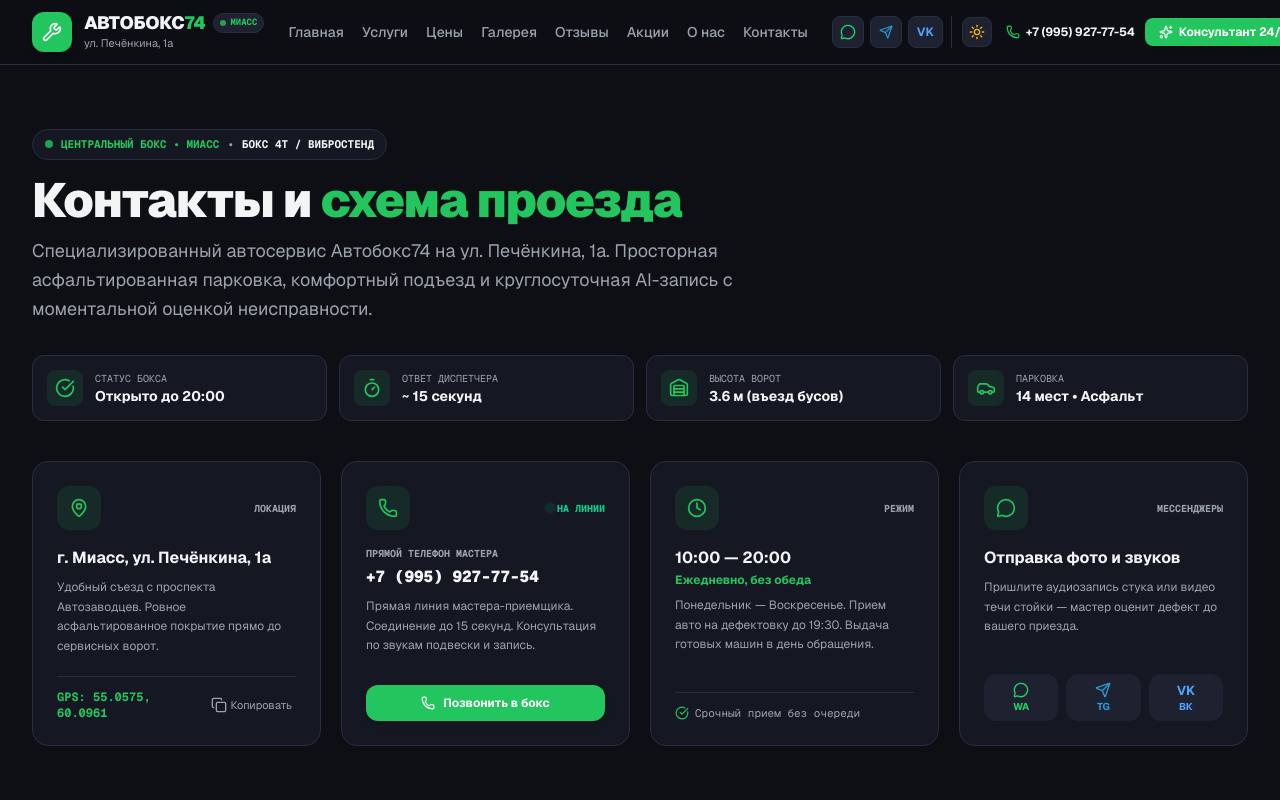
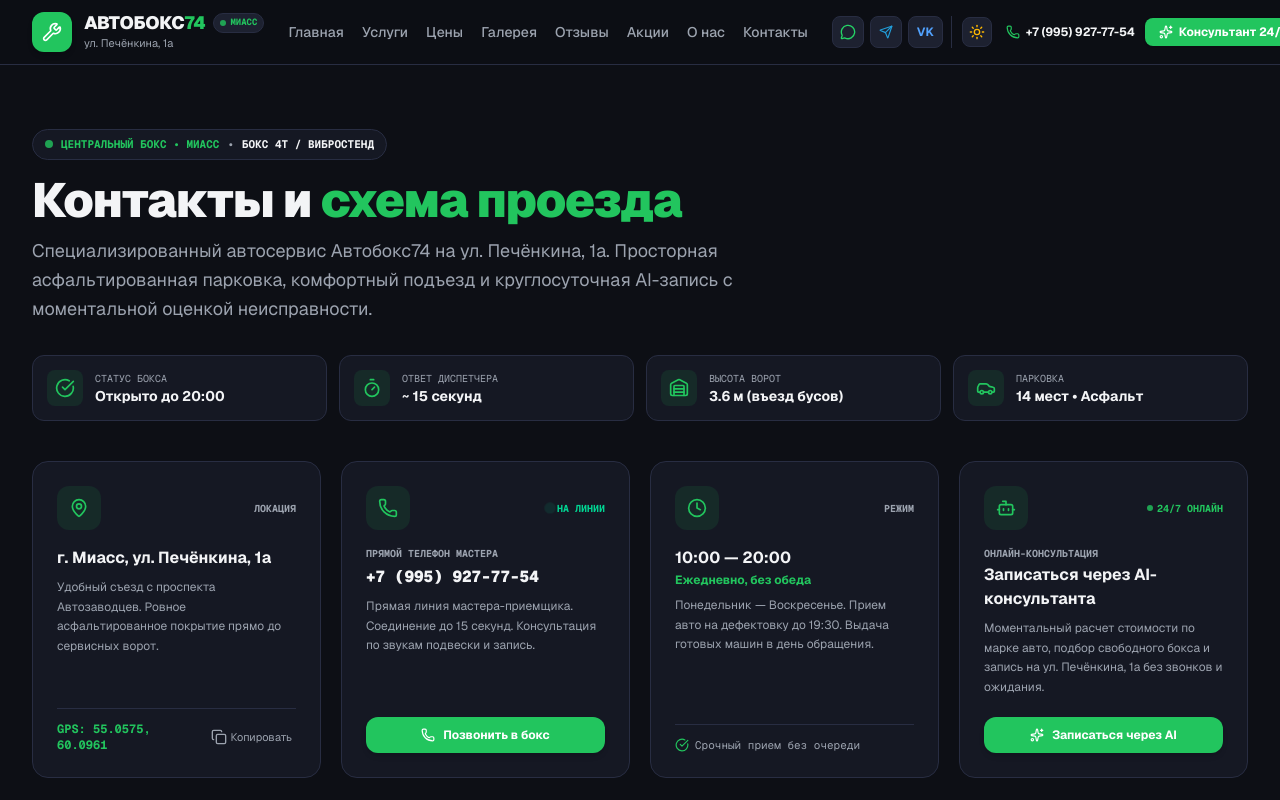
Before and after one commit to 7project/autobox, a Next.js app: page /kontakty in a window 1280 px wide. Shown: the top 800 px of the page. Built offline with nearby package versions, Linux system fonts and the light colour scheme.

Commit message:
feat(kontakty): replace messengers tile with AI consultant booking tile

```diff
--- a/src/app/kontakty/page.tsx
+++ b/src/app/kontakty/page.tsx
@@ -28,9 +28,11 @@
   ShieldCheck,
   Disc,
   Zap,
+  Bot,
 } from "lucide-react";
 import { AiAutoConsultant } from "@/components/AiAutoConsultant";
 import { InteractiveMap } from "@/components/InteractiveMap";
+import { BookingConsultantButton } from "@/components/BookingConsultantButton";
 
 interface SymptomPreset {
   id: string;
@@ -583,48 +585,34 @@
             </div>
           </div>
 
-          {/* Card 4: Messengers */}
+          {/* Card 4: AI Consultant Booking */}
           <div className="p-6 rounded-2xl border border-[var(--border)] bg-[var(--card)] flex flex-col justify-between group hover:border-[var(--primary)]/50 transition-all">
             <div>
               <div className="flex items-center justify-between mb-4">
                 <div className="w-11 h-11 rounded-xl bg-[var(--primary)]/10 flex items-center justify-center text-[var(--primary)] group-hover:bg-[var(--primary)] group-hover:text-white transition-colors">
-                  <MessageCircle className="h-5 w-5" />
+                  <Bot className="h-5 w-5" />
                 </div>
-                <span className="text-[10px] font-mono font-bold text-[var(--muted-foreground)] uppercase">Мессенджеры</span>
+                <span className="text-[10px] font-mono font-bold text-[var(--primary)] uppercase flex items-center gap-1">
+                  <span className="w-1.5 h-1.5 rounded-full bg-[var(--primary)] animate-pulse" /> 24/7 Онлайн
+                </span>
               </div>
-              <h3 className="text-base font-bold text-[var(--foreground)]">Отправка фото и звуков</h3>
+              <p className="text-[10px] font-mono font-bold text-[var(--muted-foreground)] uppercase">ОНЛАЙН-КОНСУЛЬТАЦИЯ</p>
+              <h3 className="text-base font-bold text-[var(--foreground)] mt-0.5">
+                Записаться через AI-консультанта
+              </h3>
               <p className="mt-2 text-xs text-[var(--muted-foreground)] leading-relaxed">
-                Пришлите аудиозапись стука или видео течи стойки — мастер оценит дефект до вашего приезда.
+                Моментальный расчет стоимости по марке авто, подбор свободного бокса и запись на ул. Печёнкина, 1а без звонков и ожидания.
               </p>
             </div>
-            <div className="mt-5 grid grid-cols-3 gap-2">
-              <a
-                href="https://wa.me/79959277754"
-                target="_blank"
-                rel="noopener noreferrer"
-                className="flex flex-col items-center justify-center py-2 rounded-xl bg-[var(--secondary)] hover:bg-[#25D366] hover:text-white text-[#25D366] transition-all text-xs font-bold"
+            <div className="mt-5">
+              <BookingConsultantButton
+                from="Контакты: карточка AI-записи"
+                prompt="Здравствуйте! Хочу записаться на диагностику и консультацию в Автобокс74 на ул. Печёнкина, 1а. Подскажите свободное время."
+                className="w-full inline-flex items-center justify-center gap-2 px-4 py-2.5 rounded-xl bg-[var(--primary)] text-white text-xs font-bold shadow-md shadow-[var(--primary)]/20 hover:bg-[var(--primary)]/90 transition-all cursor-pointer"
               >
-                <MessageCircle className="h-4 w-4" />
-                <span className="text-[10px] mt-0.5">WA</span>
-              </a>
-              <a
-                href="https://t.me/+79959277754"
-                target="_blank"
-                rel="noopener noreferrer"
-                className="flex flex-col items-center justify-center py-2 rounded-xl bg-[var(--secondary)] hover:bg-[#229ED9] hover:text-white text-[#229ED9] transition-all text-xs font-bold"
-              >
-                <Send className="h-4 w-4" />
-                <span className="text-[10px] mt-0.5">TG</span>
-              </a>
-              <a
-                href="https://vk.com/avtoboks74rus"
-                target="_blank"
-                rel="noopener noreferrer"
-                className="flex flex-col items-center justify-center py-2 rounded-xl bg-[var(--secondary)] hover:bg-[#4680C2] hover:text-white text-blue-400 transition-all text-xs font-bold"
-              >
-                <span className="text-[13px] font-bold">VK</span>
-                <span className="text-[10px]">ВК</span>
-              </a>
+                <Sparkles className="h-3.5 w-3.5" />
+                <span>Записаться через AI</span>
+              </BookingConsultantButton>
             </div>
           </div>
         </div>
--- a/src/lib/consultant-navigate.ts
+++ b/src/lib/consultant-navigate.ts
@@ -29,19 +29,14 @@
       ? `Акция: ${options.promo}`
       : options.from || "Запись онлайн";
 
-  // Check if we are on the homepage or on another page
-  const pathname = window.location.pathname;
-  const isHomepage = pathname === "/" || pathname === "";
+  // Check if AI consultant element exists on current page (e.g. homepage or kontakty)
+  const targetElement =
+    document.getElementById("ai-consultant") ||
+    document.getElementById("ai-chat");
 
-  if (isHomepage) {
+  if (targetElement) {
     // 1. Scroll smoothly to AI consultant
-    const targetElement =
-      document.getElementById("ai-consultant") ||
-      document.getElementById("ai-chat");
-
-    if (targetElement) {
-      targetElement.scrollIntoView({ behavior: "smooth", block: "start" });
-    }
+    targetElement.scrollIntoView({ behavior: "smooth", block: "start" });
 
     // 2. Dispatch custom event to pre-fill input and focus
     window.dispatchEvent(
```
